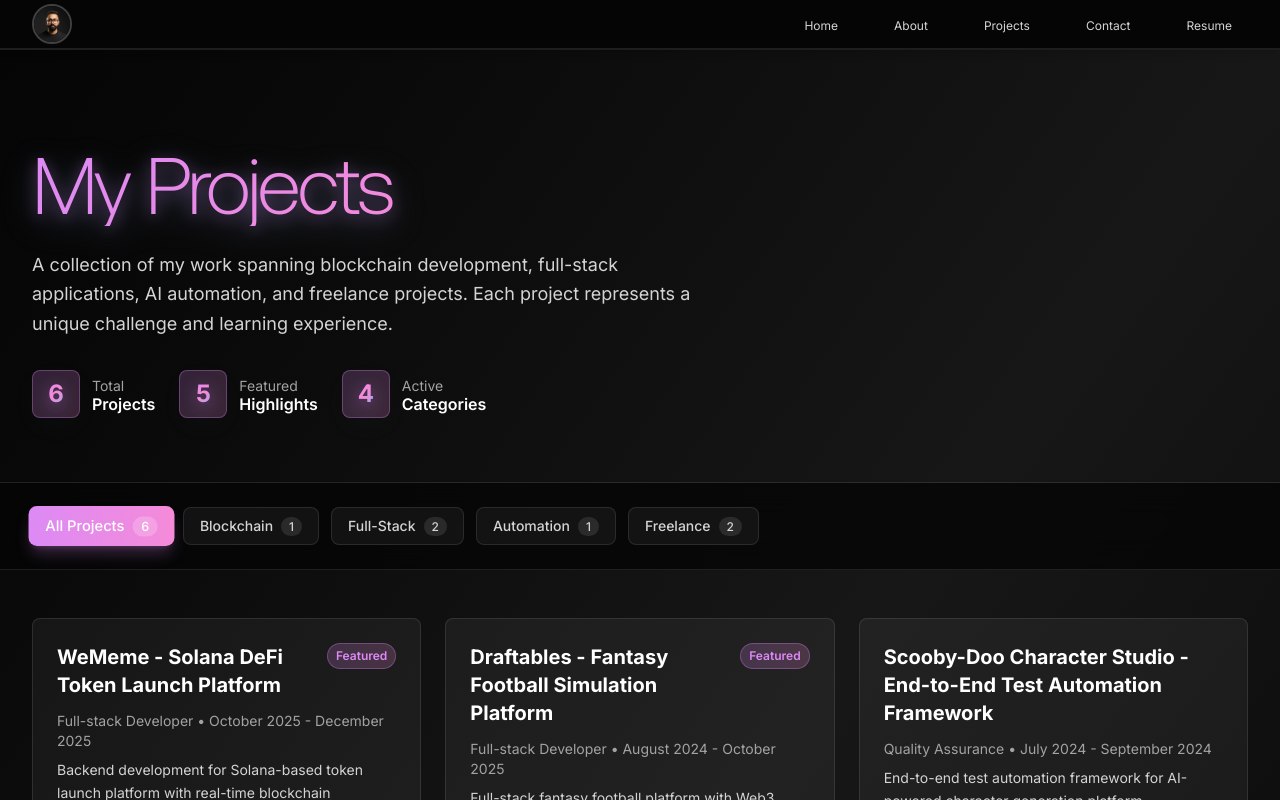
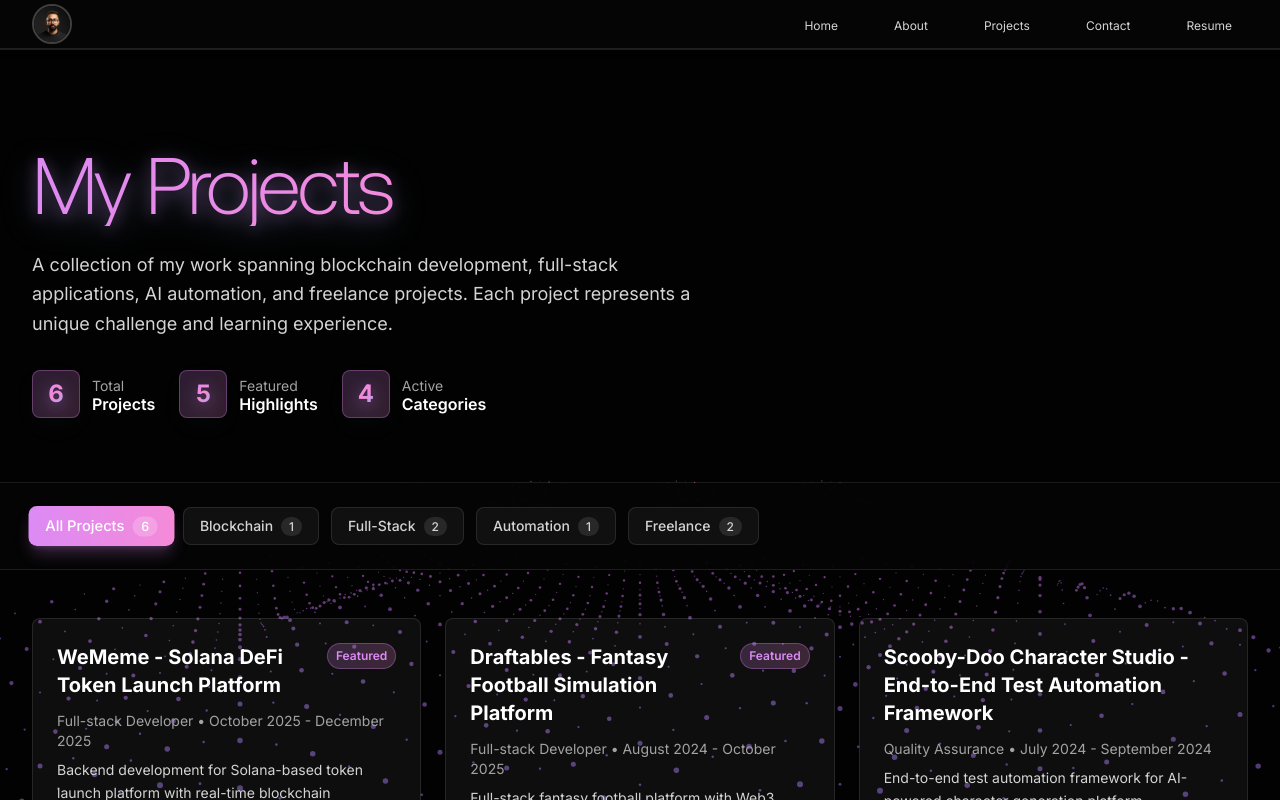
Before and after one commit to kgmanojranga/portfolio-manojranga, a React (Vite) app in the folder client/: page /projects in a window 1280 px wide. Shown: the top 800 px of the page. Built offline with nearby package versions, Linux system fonts and the light colour scheme.

Commit message:
chore: project navigation top distance adjustment

```diff
--- a/client/src/pages/ProjectsPage.tsx
+++ b/client/src/pages/ProjectsPage.tsx
@@ -3,6 +3,7 @@ import type { Project } from '../types';
 import { contentService } from '../services/contentServices.ts';
 import Container from '../components/common/Container';
 import ProjectCard from '../components/cards/ProjectCard';
+import Interactive3DWave from '../components/common/Interactive3DWave.tsx';
 
 const ProjectsPage = () => {
   const [projects, setProjects] = useState<Project[]>([]);
@@ -103,7 +104,9 @@ const ProjectsPage = () => {
   return (
     <div className="relative min-h-screen text-neutral-200">
       {/* Background */}
-      <div className="absolute inset-0 bg-gradient-to-br from-neutral-950 via-neutral-900 to-neutral-950 -z-10" />
+      <div className="absolute inset-0 bg-black/50" />
+      <Interactive3DWave />
+      {/*<div className="absolute inset-0 bg-gradient-to-br from-neutral-950 via-neutral-900 to-neutral-950 -z-10" />*/}
 
       {/* Hero Section */}
       <div className="relative z-10 border-b border-white/10">
@@ -148,7 +151,10 @@ const ProjectsPage = () => {
               <div className="flex items-center gap-3">
                 <div className="w-12 h-12 rounded-lg bg-gradient-to-br from-wave-primary/20 to-wave-secondary/20 border border-wave-primary/30 flex items-center justify-center">
                   <span className="text-2xl font-bold text-gradient">
-                    {categories.filter((c) => c.count > 0 && c.value !== 'all').length}
+                    {
+                      categories.filter((c) => c.count > 0 && c.value !== 'all')
+                        .length
+                    }
                   </span>
                 </div>
                 <div>
@@ -162,7 +168,7 @@ const ProjectsPage = () => {
       </div>
 
       {/* Filters */}
-      <div className="sticky top-16 z-20 bg-neutral-950/80 backdrop-blur-lg border-b border-white/10">
+      <div className="sticky top-[var(--navbar-height)] z-20 bg-neutral-950/80 backdrop-blur-lg border-b border-white/10">
         <Container className="py-6">
           <div className="flex flex-wrap gap-3">
             {categories.map((category) => (
@@ -179,9 +185,7 @@ const ProjectsPage = () => {
                 {category.count > 0 && (
                   <span
                     className={`ml-2 px-2 py-0.5 rounded-full text-xs ${
-                      filter === category.value
-                        ? 'bg-white/20'
-                        : 'bg-white/10'
+                      filter === category.value ? 'bg-white/20' : 'bg-white/10'
                     }`}
                   >
                     {category.count}
@@ -238,7 +242,10 @@ const ProjectsPage = () => {
             <p className="text-neutral-400 mb-6">
               No projects match the selected category. Try a different filter.
             </p>
-            <button onClick={() => setFilter('all')} className="secondary-button">
+            <button
+              onClick={() => setFilter('all')}
+              className="secondary-button"
+            >
               View All Projects
             </button>
           </div>
```
